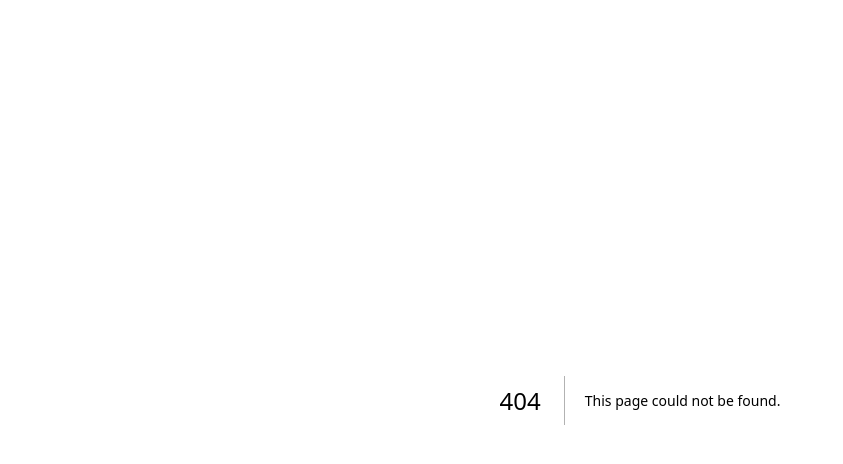
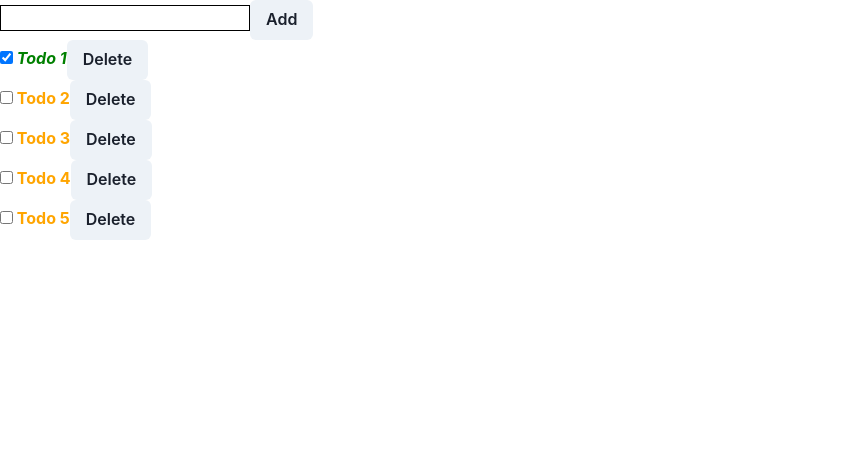
Before and after one commit to abdulmanan123/next-js-p-1, a Next.js app: page /todos in a window 1280 px wide. Before the commit this address had no page. Shown: the top 464 px of the page, without its empty margins (0-843 px from the left). Built offline with nearby package versions, Linux system fonts and the light colour scheme.

Commit message:
todo app

```diff
--- /dev/null
+++ b/app/todos/page.tsx
@@ -0,0 +1,101 @@
+"use client";
+import { border, Button } from "@chakra-ui/react";
+import React, { useState } from "react";
+
+export default function Todos() {
+  const [todo, setTodo] = useState("");
+  const [todos, setTodos] = useState([
+    { text: "Todo 1", completed: true },
+    { text: "Todo 2", completed: false },
+    { text: "Todo 3", completed: false },
+    { text: "Todo 4", completed: false },
+    { text: "Todo 5", completed: false },
+  ]);
+
+  const checkboxHandler = (el: any) => {
+    const newTodos = todos.map((todo) => {
+      if (el.text === todo.text) {
+        todo.completed = !todo.completed;
+      }
+
+      return todo;
+    });
+
+    setTodos(newTodos);
+  };
+
+  const inputHandler = (el: any) => {
+    const newTodos = todos.map((todo) => {
+      if (el.text === todo.text) {
+        todo.completed = !todo.completed;
+      }
+
+      return todo;
+    });
+
+    setTodos(newTodos);
+  };
+
+  const addTodo = () => {
+    const newTodo = { text: todo, completed: false };
+    const newTodos = [...todos, newTodo];
+    setTodos(newTodos);
+  };
+
+  const deleteTodo = (el: any) => {
+    const newTodos = todos.filter((todo) => {
+      if (el.text == todo.text) return false;
+
+      return true;
+    });
+
+    setTodos(newTodos);
+  };
+
+  return (
+    <>
+      <input
+        type="text"
+        style={{ border: "1px solid black" }}
+        value={todo}
+        onChange={(e) => {
+          setTodo(e.target.value);
+        }}
+      />
+      <Button onClick={addTodo}>Add</Button>
+
+      <ul>
+        {todos.map((todo) => {
+          return (
+            <li key={todo.text}>
+              <input
+                type="checkbox"
+                checked={todo.completed}
+                onClick={() => {
+                  checkboxHandler(todo);
+                }}
+              />
+              <b
+                style={{
+                  color: todo.completed ? "green" : "orange",
+                  fontStyle: todo.completed ? "oblique" : "",
+                }}
+              >
+                {" "}
+                {todo.text}
+              </b>
+
+              <Button
+                onClick={() => {
+                  deleteTodo(todo);
+                }}
+              >
+                Delete
+              </Button>
+            </li>
+          );
+        })}
+      </ul>
+    </>
+  );
+}
```
